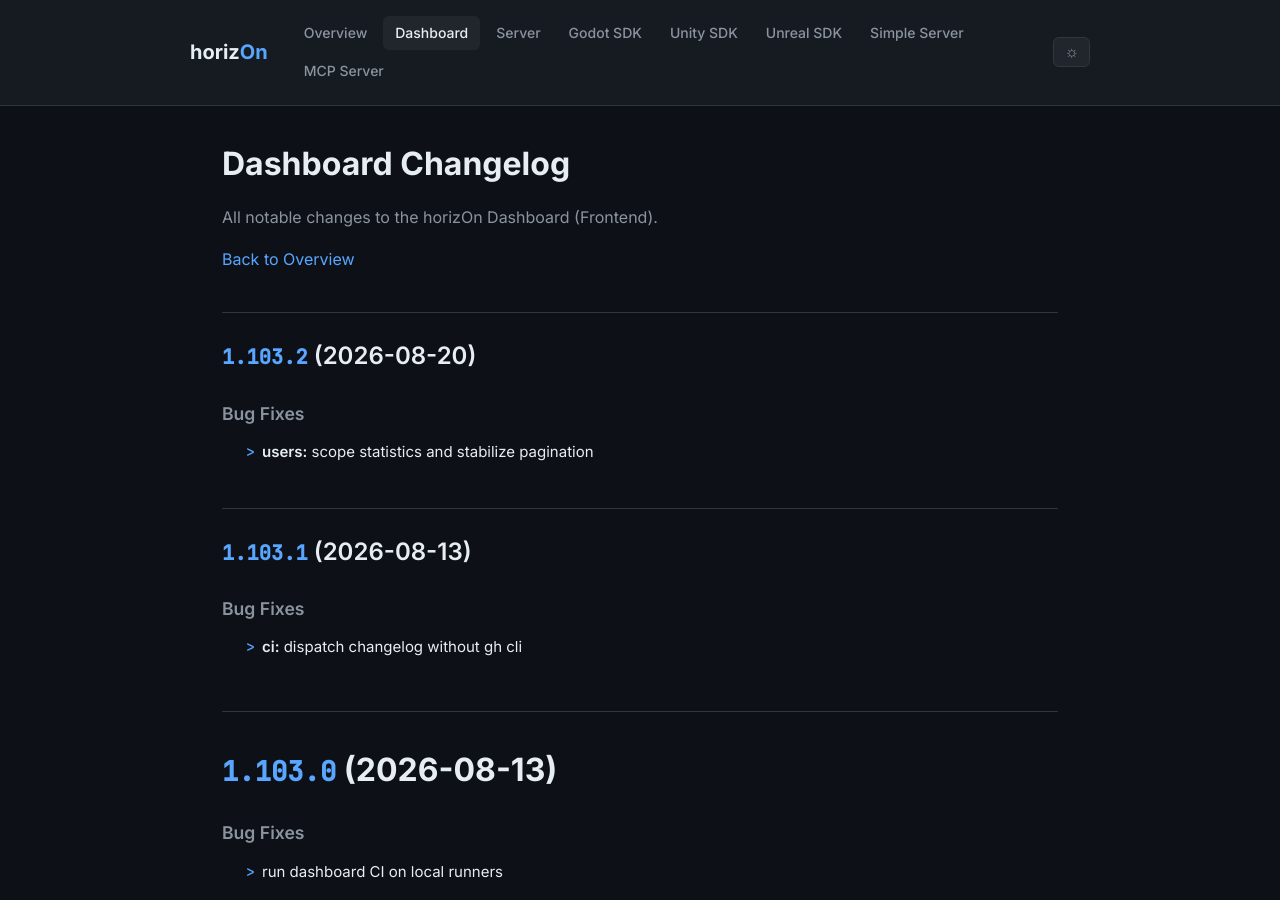
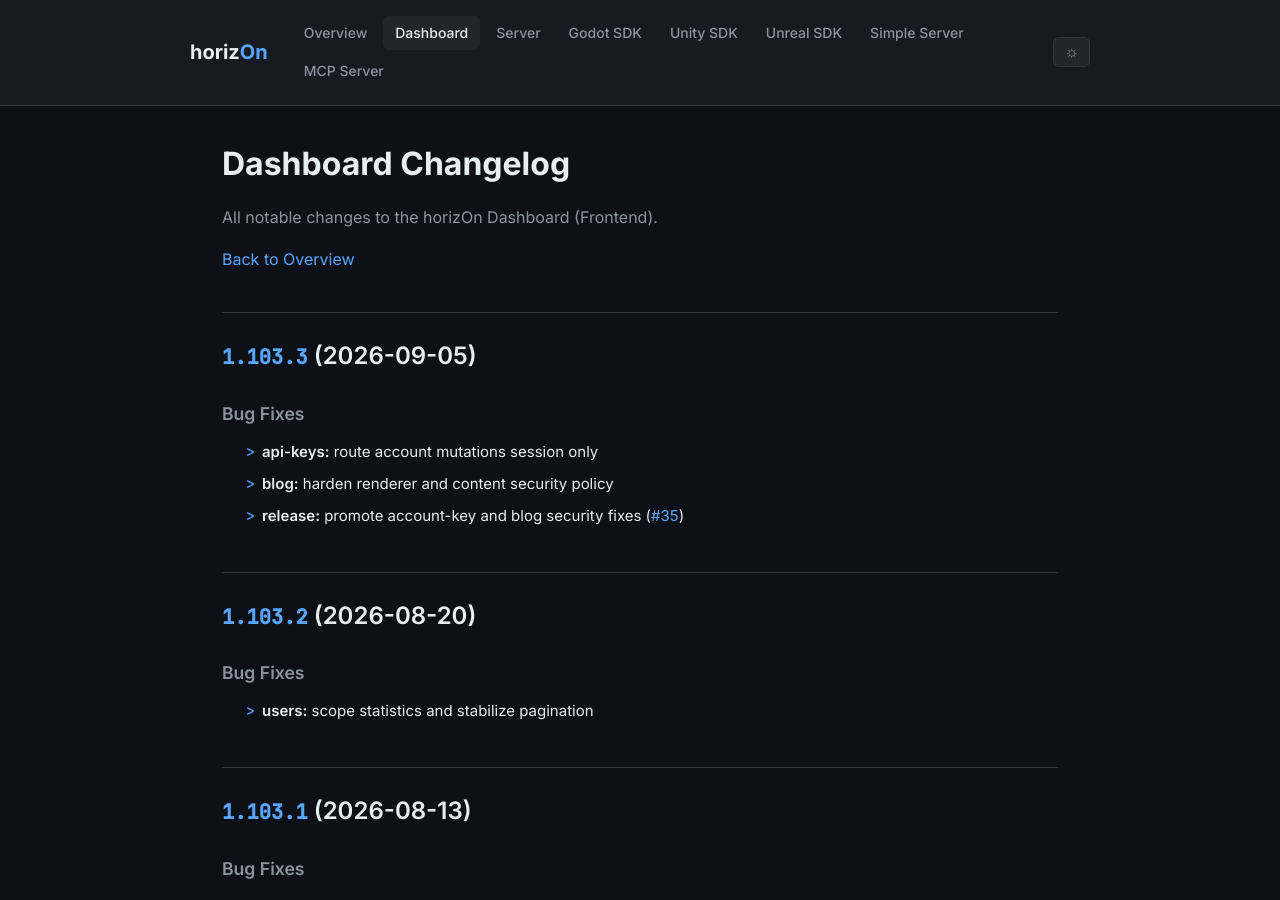
Before and after one commit to ProjectMakersDE/horizOn-Changelog, a Jekyll site: the page built from dashboard-changelog.md, in a window 1280 px wide and 900 px high. Built offline with Jekyll 4.4.1, drawn with Linux system fonts in a browser that asks for light colours.

Commit message:
chore: reconcile changelogs

```diff
--- a/dashboard-changelog.md
+++ b/dashboard-changelog.md
@@ -8,6 +8,15 @@ title: Dashboard Changelog
 All notable changes to the horizOn Dashboard (Frontend).
 
 [Back to Overview](.)
+
+## [1.103.3](https://github.com/ProjectMakersDE/horizOn-Dashboard/compare/v1.103.2...v1.103.3) (2026-09-05)
+
+
+### Bug Fixes
+
+* **api-keys:** route account mutations session only ([4494f4e](https://github.com/ProjectMakersDE/horizOn-Dashboard/commit/4494f4ef45019319a12ae3ea965b17835cac3208))
+* **blog:** harden renderer and content security policy ([b872f72](https://github.com/ProjectMakersDE/horizOn-Dashboard/commit/b872f7297371e16f2754d619ea25c50731035fdd))
+* **release:** promote account-key and blog security fixes ([#35](https://github.com/ProjectMakersDE/horizOn-Dashboard/issues/35)) ([758f413](https://github.com/ProjectMakersDE/horizOn-Dashboard/commit/758f4130626d00248e121af521ff01ea43f9195a))
 
 ## [1.103.2](https://github.com/ProjectMakersDE/horizOn-Dashboard/compare/v1.103.1...v1.103.2) (2026-08-20)
 
```
Also changed, not shown: index.md (+1 -1 lines).
